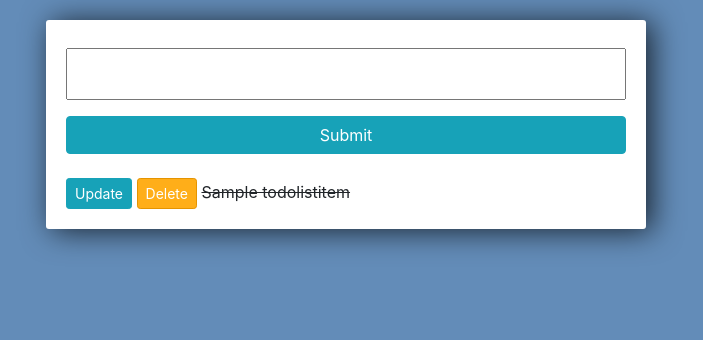
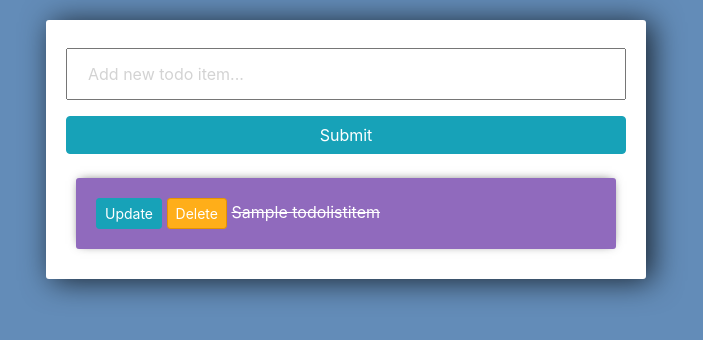
Before and after one commit to dianapatrong/todoproject, a Django app: page / in a window 1280 px wide. Shown: the top 340 px of the page, without its empty margins (294-997 px from the left). Run offline with Django 3.2, Linux system fonts and the light colour scheme; tables that the repository leaves empty hold one stand-in row (values such as "Sample post"); some libraries are stand-ins or nearby versions.

Commit message:
Added placeholder when submitting new item and style

```diff
--- a/templates/todolist.html
+++ b/templates/todolist.html
@@ -55,7 +55,7 @@
     </form>
 
     {% for item in items %}
-        <div>
+        <div class="item-row">
             <a class="btn btn-sm btn-info" href="{% url 'update_item' item.id %}">Update</a>
             <a class="btn btn-sm btn-danger" href="{% url 'delete' item.id %}">Delete</a>
             {% if item.complete == True%}
--- a/todoapp/forms.py
+++ b/todoapp/forms.py
@@ -3,6 +3,8 @@ from .models import TodoListItem
 
 
 class TodoListItemForm(forms.ModelForm):
+    title = forms.CharField(widget=forms.TextInput(attrs={'placeholder': 'Add new todo item...'}))
+
     class Meta:
         model = TodoListItem
         fields = '__all__'
```
